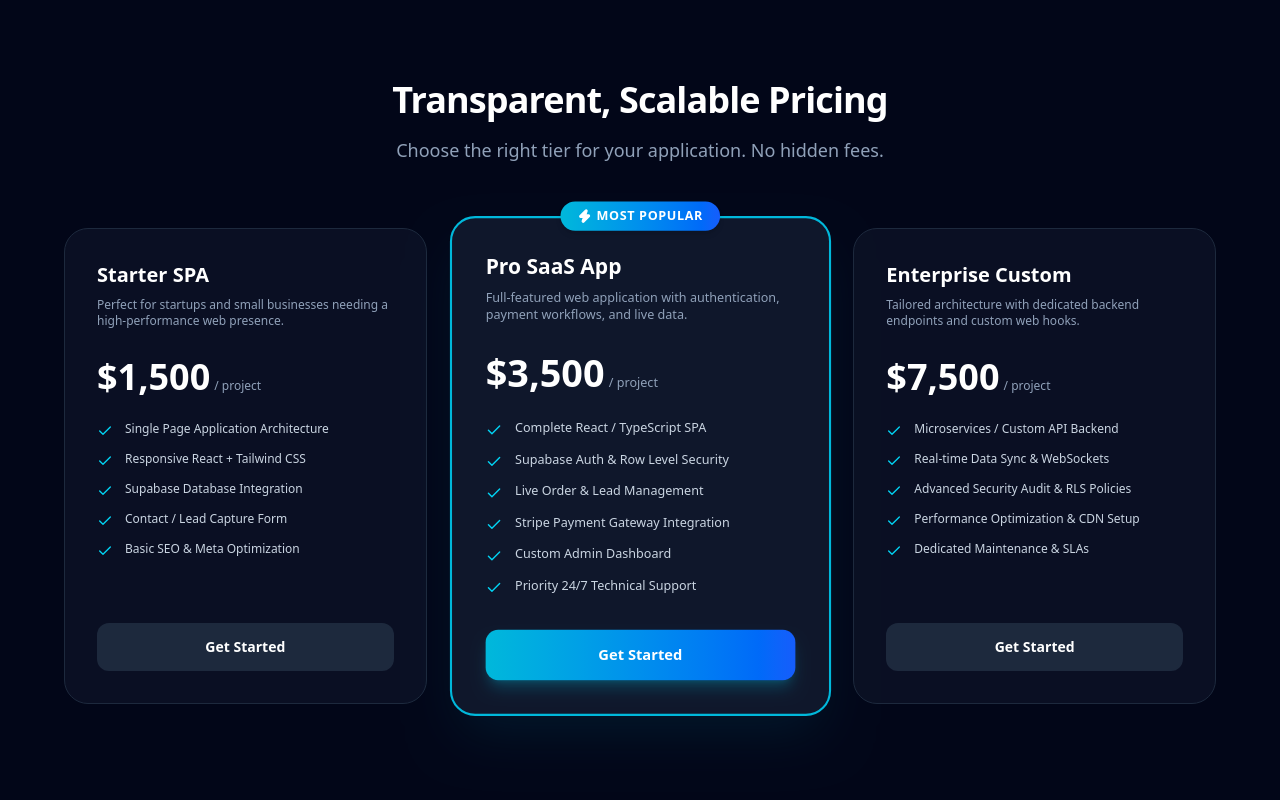
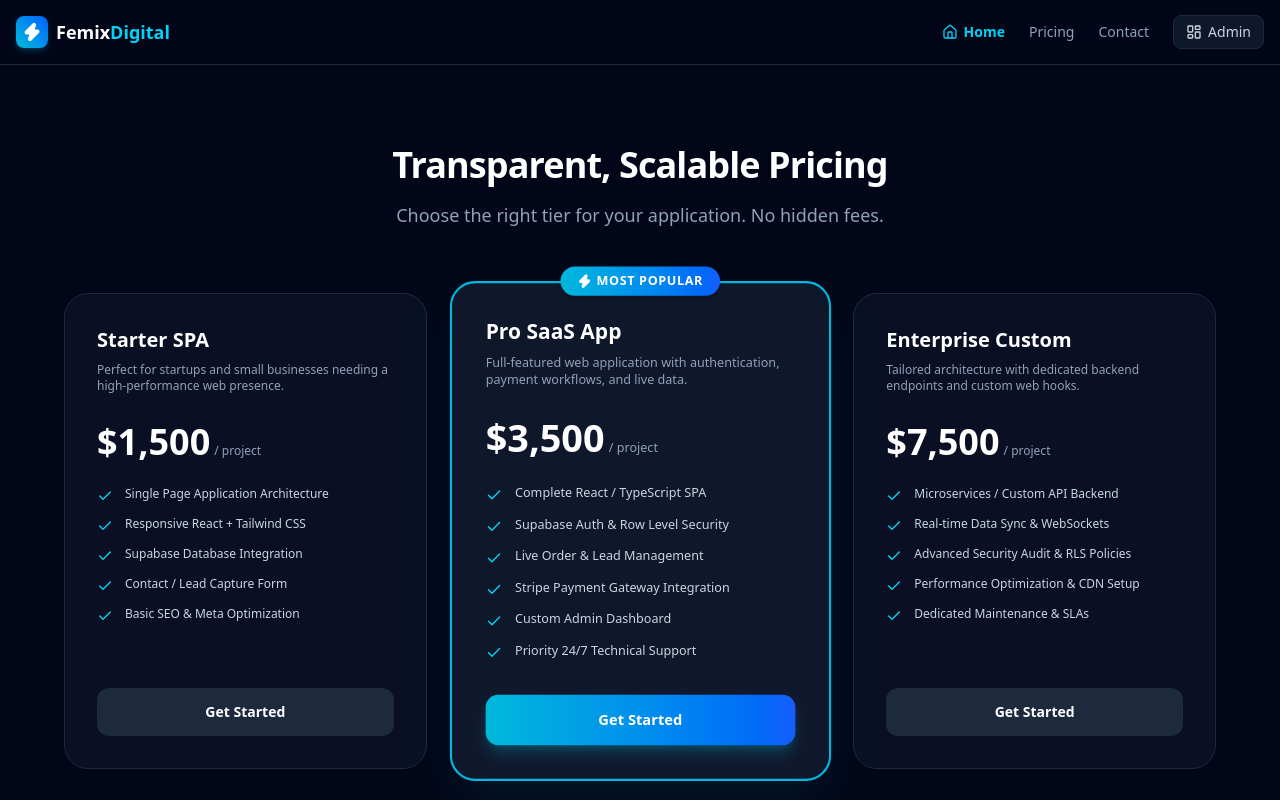
Before and after one commit to femixdigital/femix-web-dev, a React (Vite) app: page / in a window 1280 px wide. Shown: the top 800 px of the page. Built offline with nearby package versions, Linux system fonts and the light colour scheme.

Commit message:
feat: add sticky responsive Navbar component to layout

```diff
--- a/src/App.tsx
+++ b/src/App.tsx
@@ -1,6 +1,7 @@
 import React from 'react';
 import { BrowserRouter as Router, Routes, Route } from 'react-router-dom';
 import { ToastProvider } from './components/Toast';
+import { Navbar } from './components/Navbar';
 import { Home } from './pages/Home';
 import AdminDashboard from './pages/AdminDashboard';
 
@@ -9,12 +10,15 @@ export const App: React.FC = () => {
     <ToastProvider>
       <Router>
         <div className="min-h-screen bg-slate-950 text-slate-100 flex flex-col justify-between">
+          <div>
+            <Navbar />
             <main>
               <Routes>
                 <Route path="/" element={<Home />} />
                 <Route path="/admin" element={<AdminDashboard />} />
               </Routes>
             </main>
+          </div>
 
           <footer className="border-t border-slate-900 py-6 text-center text-xs text-slate-500">
             &copy; {new Date().getFullYear()} Femix Digital. All rights reserved.
--- a/src/components/Navbar.tsx
+++ b/src/components/Navbar.tsx
@@ -1,46 +1,67 @@
-import { Link } from 'react-router';
-import { Zap, Menu, X, ArrowUpRight } from 'lucide-react';
-import { useState } from 'react';
+import React, { useState } from 'react';
+import { Link, useLocation } from 'react-router-dom';
+import { Shield, Menu, X, LayoutDashboard, Home, Zap } from 'lucide-react';
 
-export default function Navbar() {
+export const Navbar: React.FC = () => {
   const [isOpen, setIsOpen] = useState(false);
+  const location = useLocation();
+
+  const isActive = (path: string) => location.pathname === path;
 
   return (
-    <header className="border-b border-[#1e2638] bg-[#0b0e14]/90 backdrop-blur-md sticky top-0 z-50">
-      <div className="max-w-7xl mx-auto px-4 sm:px-6 h-16 flex items-center justify-between">
-
-        {/* Brand Logo */}
-        <Link to="/" className="flex items-center gap-2 font-black text-xl tracking-wider uppercase text-white">
-          <div className="w-8 h-8 rounded-lg bg-[#00e599] flex items-center justify-center text-[#0b0e14]">
+    <header className="sticky top-0 z-50 bg-slate-950/80 backdrop-blur-md border-b border-slate-800">
+      <div className="container mx-auto px-4 h-16 flex items-center justify-between">
+        <Link to="/" className="flex items-center space-x-2 text-white font-bold text-lg">
+          <div className="w-8 h-8 rounded-lg bg-gradient-to-tr from-cyan-500 to-blue-600 flex items-center justify-center text-white shadow-md shadow-cyan-500/20">
             <Zap className="w-5 h-5 fill-current" />
           </div>
-          <span>Femix <span className="text-[#00e599]">Web Dev</span></span>
+          <span>Femix<span className="text-cyan-400">Digital</span></span>
         </Link>
 
         {/* Desktop Navigation */}
-        <nav className="hidden md:flex items-center gap-8 text-sm font-semibold tracking-wide text-slate-400">
-          <Link to="/" className="hover:text-[#00e599] transition-colors">MARKETS</Link>
-          <Link to="/services" className="hover:text-[#00e599] transition-colors">SERVICES</Link>
-          <Link to="/portfolio" className="hover:text-[#00e599] transition-colors">ECOSYSTEM</Link>
-          <Link to="/about" className="hover:text-[#00e599] transition-colors">ABOUT</Link>
-          <Link to="/contact" className="hover:text-[#00e599] transition-colors">CONTACT</Link>
+        <nav className="hidden md:flex items-center space-x-6 text-sm">
+          <Link
+            to="/"
+            className={`flex items-center space-x-1.5 transition-colors ${
+              isActive('/') ? 'text-cyan-400 font-semibold' : 'text-slate-400 hover:text-white'
+            }`}
+          >
+            <Home className="w-4 h-4" />
+            <span>Home</span>
+          </Link>
+
+          <a
+            href="/#pricing"
+            className="text-slate-400 hover:text-white transition-colors"
+          >
+            Pricing
+          </a>
+
+          <a
+            href="/#contact"
+            className="text-slate-400 hover:text-white transition-colors"
+          >
+            Contact
+          </a>
+
+          <Link
+            to="/admin"
+            className={`flex items-center space-x-1.5 px-3 py-1.5 rounded-lg border transition-all ${
+              isActive('/admin')
+                ? 'bg-cyan-500/10 border-cyan-500/50 text-cyan-400 font-medium'
+                : 'bg-slate-900 border-slate-800 text-slate-300 hover:border-slate-700 hover:text-white'
+            }`}
+          >
+            <LayoutDashboard className="w-4 h-4" />
+            <span>Admin</span>
+          </Link>
         </nav>
 
-        {/* Action Button */}
-        <div className="hidden md:flex items-center gap-4">
-          <Link
-            to="/contact"
-            className="glow-button px-5 py-2 rounded-md text-xs tracking-wider uppercase flex items-center gap-1 transition-all"
-          >
-            Launch App <ArrowUpRight className="w-4 h-4" />
-          </Link>
-        </div>
-
-        {/* Mobile Menu Button */}
+        {/* Mobile menu toggle */}
         <button
           onClick={() => setIsOpen(!isOpen)}
-          className="md:hidden text-slate-300 hover:text-[#00e599] p-2"
-          aria-label="Toggle Menu"
+          className="md:hidden text-slate-400 hover:text-white p-2"
+          aria-label="Toggle navigation menu"
         >
           {isOpen ? <X className="w-6 h-6" /> : <Menu className="w-6 h-6" />}
         </button>
@@ -48,22 +69,44 @@ export default function Navbar() {
 
       {/* Mobile Drawer */}
       {isOpen && (
-        <nav className="md:hidden bg-[#12161f] border-b border-[#1e2638] px-6 py-6 flex flex-col gap-4 text-slate-300 text-sm font-semibold">
-          <Link to="/" onClick={() => setIsOpen(false)} className="hover:text-[#00e599] py-1">MARKETS</Link>
-          <Link to="/services" onClick={() => setIsOpen(false)} className="hover:text-[#00e599] py-1">SERVICES</Link>
-          <Link to="/portfolio" onClick={() => setIsOpen(false)} className="hover:text-[#00e599] py-1">ECOSYSTEM</Link>
-          <Link to="/about" onClick={() => setIsOpen(false)} className="hover:text-[#00e599] py-1">ABOUT</Link>
-          <Link to="/contact" onClick={() => setIsOpen(false)} className="hover:text-[#00e599] py-1">CONTACT</Link>
-
+        <div className="md:hidden bg-slate-900 border-b border-slate-800 px-4 py-4 space-y-3">
           <Link
-            to="/contact"
+            to="/"
             onClick={() => setIsOpen(false)}
-            className="glow-button mt-2 py-3 rounded-md text-center text-xs tracking-wider uppercase flex items-center justify-center gap-1"
+            className={`block py-2 text-sm ${
+              isActive('/') ? 'text-cyan-400 font-semibold' : 'text-slate-300'
+            }`}
           >
-            Launch App <ArrowUpRight className="w-4 h-4" />
+            Home
           </Link>
-        </nav>
+          <a
+            href="/#pricing"
+            onClick={() => setIsOpen(false)}
+            className="block py-2 text-sm text-slate-300"
+          >
+            Pricing
+          </a>
+          <a
+            href="/#contact"
+            onClick={() => setIsOpen(false)}
+            className="block py-2 text-sm text-slate-300"
+          >
+            Contact
+          </a>
+          <Link
+            to="/admin"
+            onClick={() => setIsOpen(false)}
+            className={`flex items-center space-x-2 py-2 text-sm ${
+              isActive('/admin') ? 'text-cyan-400 font-semibold' : 'text-slate-300'
+            }`}
+          >
+            <Shield className="w-4 h-4" />
+            <span>Admin Dashboard</span>
+          </Link>
+        </div>
       )}
     </header>
   );
-}
+};
+
+export default Navbar;
```
Lines whose indentation alone changed are shown as unchanged.
